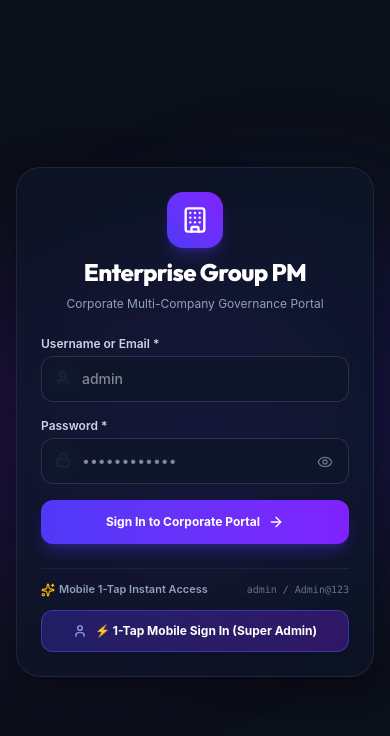
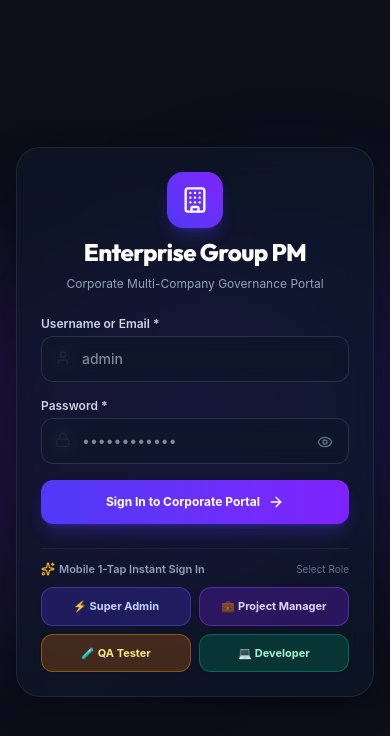
Before and after one commit to silambarasanmne/Projectmanagement, a React (Vite) app: page / in a window 390 px wide. Shown: the top 736 px of the page. Built offline with nearby package versions, Linux system fonts and the light colour scheme.

Commit message:
feat: add multi-role demo credentials and 1-tap sign-in buttons for mobile

```diff
--- a/src/data/mockData.js
+++ b/src/data/mockData.js
@@ -6,6 +6,7 @@ export const DEMO_USERS = [
     id: 'usr-1',
     username: 'admin',
     passwordHash: 'Admin@123',
+    password: 'Admin@123',
     name: 'Super Admin',
     email: 'admin@apexgroup.com',
     role: 'Super Admin',
@@ -14,9 +15,63 @@ export const DEMO_USERS = [
     department: 'Executive Management',
     designation: 'VP of Technology & Operations',
     avatar: 'https://images.unsplash.com/photo-1573496359142-b8d87734a5a2?w=150&auto=format&fit=crop&q=80',
-    activeProjectsCount: 0,
+    activeProjectsCount: 3,
     pendingTasksCount: 0,
-    completedTasksCount: 0,
+    completedTasksCount: 5,
+    status: 'Active'
+  },
+  {
+    id: 'usr-2',
+    username: 'manager',
+    passwordHash: 'Manager@123',
+    password: 'Manager@123',
+    name: 'Sarah Jenkins',
+    email: 'manager@apexgroup.com',
+    role: 'Project Manager',
+    roleKey: 'manager',
+    companyId: 'comp-1',
+    department: 'Software Engineering',
+    designation: 'Senior Project Manager',
+    avatar: 'https://images.unsplash.com/photo-1580489944761-15a19d654956?w=150&auto=format&fit=crop&q=80',
+    activeProjectsCount: 2,
+    pendingTasksCount: 1,
+    completedTasksCount: 8,
+    status: 'Active'
+  },
+  {
+    id: 'usr-3',
+    username: 'tester',
+    passwordHash: 'Tester@123',
+    password: 'Tester@123',
+    name: 'Alex Rivera',
+    email: 'tester@apexgroup.com',
+    role: 'QA Engineer',
+    roleKey: 'qa',
+    companyId: 'comp-2',
+    department: 'QA Automation',
+    designation: 'Lead QA Engineer',
+    avatar: 'https://images.unsplash.com/photo-1534528741775-53994a69daeb?w=150&auto=format&fit=crop&q=80',
+    activeProjectsCount: 2,
+    pendingTasksCount: 3,
+    completedTasksCount: 12,
+    status: 'Active'
+  },
+  {
+    id: 'usr-4',
+    username: 'developer',
+    passwordHash: 'Developer@123',
+    password: 'Developer@123',
+    name: 'David Chen',
+    email: 'dev@apexgroup.com',
+    role: 'Developer',
+    roleKey: 'developer',
+    companyId: 'comp-3',
+    department: 'Software Engineering',
+    designation: 'Full Stack Engineer',
+    avatar: 'https://images.unsplash.com/photo-1507003211169-0a1dd7228f2d?w=150&auto=format&fit=crop&q=80',
+    activeProjectsCount: 1,
+    pendingTasksCount: 2,
+    completedTasksCount: 15,
     status: 'Active'
   }
 ];
--- a/src/pages/LoginPage.jsx
+++ b/src/pages/LoginPage.jsx
@@ -143,23 +143,48 @@ export const LoginPage = () => {
         </form>
 
         {/* Mobile 1-Tap Quick Login Box */}
-        <div className="pt-3 border-t border-slate-800/80 space-y-3">
+        <div className="pt-3 border-t border-slate-800/80 space-y-2.5">
           <div className="flex items-center justify-between text-[11px]">
             <span className="text-slate-400 font-semibold flex items-center gap-1">
               <Sparkles className="w-3.5 h-3.5 text-amber-400" />
-              <span>Mobile 1-Tap Instant Access</span>
+              <span>Mobile 1-Tap Instant Sign In</span>
             </span>
-            <span className="text-slate-500 font-mono text-[10px]">admin / Admin@123</span>
+            <span className="text-slate-500 text-[10px]">Select Role</span>
           </div>
 
-          <button
-            type="button"
-            onClick={() => handleQuickDemoLogin('admin', 'Admin@123')}
-            className="w-full py-3 px-3 rounded-xl bg-gradient-to-r from-indigo-600/30 to-violet-600/30 hover:from-indigo-600 hover:to-violet-600 text-white border border-indigo-500/40 text-xs font-bold flex items-center justify-center gap-2 transition-all cursor-pointer shadow-md active:scale-[0.98]"
-          >
-            <User className="w-3.5 h-3.5 text-indigo-300" />
-            <span>⚡ 1-Tap Mobile Sign In (Super Admin)</span>
-          </button>
+          <div className="grid grid-cols-2 gap-2">
+            <button
+              type="button"
+              onClick={() => handleQuickDemoLogin('admin', 'Admin@123')}
+              className="py-2.5 px-3 rounded-xl bg-indigo-600/25 hover:bg-indigo-600 text-indigo-200 border border-indigo-500/40 text-[11px] font-bold flex items-center justify-center gap-1.5 transition-all cursor-pointer shadow-sm active:scale-[0.98]"
+            >
+              <span>⚡ Super Admin</span>
+            </button>
+
+            <button
+              type="button"
+              onClick={() => handleQuickDemoLogin('manager', 'Manager@123')}
+              className="py-2.5 px-3 rounded-xl bg-violet-600/25 hover:bg-violet-600 text-violet-200 border border-violet-500/40 text-[11px] font-bold flex items-center justify-center gap-1.5 transition-all cursor-pointer shadow-sm active:scale-[0.98]"
+            >
+              <span>💼 Project Manager</span>
+            </button>
+
+            <button
+              type="button"
+              onClick={() => handleQuickDemoLogin('tester', 'Tester@123')}
+              className="py-2.5 px-3 rounded-xl bg-amber-600/25 hover:bg-amber-600 text-amber-200 border border-amber-500/40 text-[11px] font-bold flex items-center justify-center gap-1.5 transition-all cursor-pointer shadow-sm active:scale-[0.98]"
+            >
+              <span>🧪 QA Tester</span>
+            </button>
+
+            <button
+              type="button"
+              onClick={() => handleQuickDemoLogin('developer', 'Developer@123')}
+              className="py-2.5 px-3 rounded-xl bg-emerald-600/25 hover:bg-emerald-600 text-emerald-200 border border-emerald-500/40 text-[11px] font-bold flex items-center justify-center gap-1.5 transition-all cursor-pointer shadow-sm active:scale-[0.98]"
+            >
+              <span>💻 Developer</span>
+            </button>
+          </div>
         </div>
 
       </div>
```
